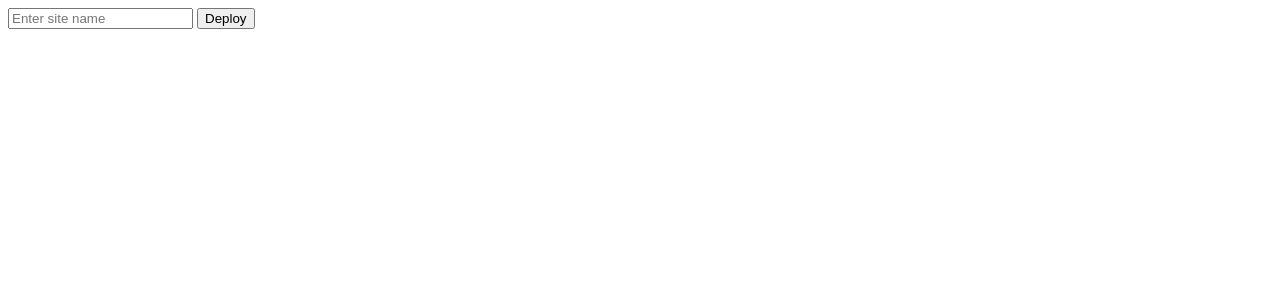
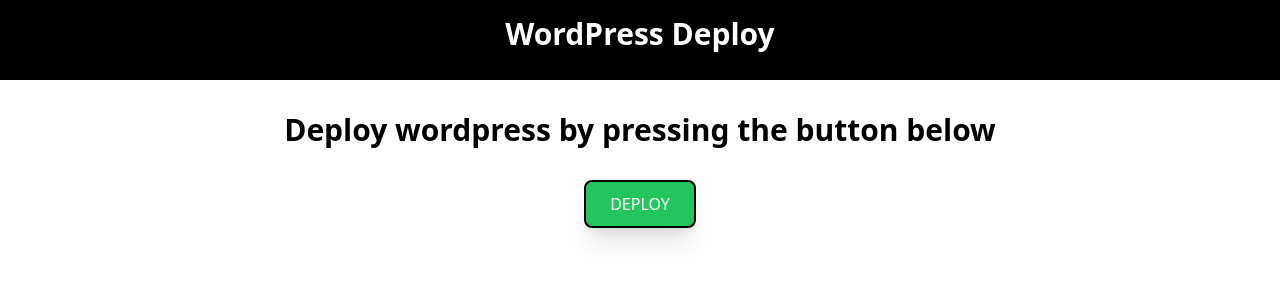
Before and after one commit to ta1n/wpdeploy, a website: page views/index.html in a window 1280 px wide. Drawn offline with nearby package versions, Linux system fonts and the light colour scheme.

Commit message:
Random name of the website

```diff
--- a/views/index.html
+++ b/views/index.html
@@ -3,19 +3,24 @@
   <meta charset="UTF-8">
   <meta name="viewport" content="width=device-width, initial-scale=1.0">
   <title>Deploy Wordpress Site</title>
-
+  <script src="https://cdn.tailwindcss.com"></script>
 
 
 </head>
 <body>
 
 
-<input id="inp" type="text" placeholder="Enter site name">
-    <button onclick="pt()">Deploy</button>
-<pre id="op"><pre>
-<br>
-<p id="depl" style="display:none">Your site is being deployed. Wait a few seconds and Click <a id="url" href="">Here</a> to go to your site </p>
+<!-- <input id="inp" type="text" placeholder="Enter site name"> -->
+<div class="h-[10vh] bg-black text-white text-center font-bold text-3xl">
+    <div class="m-auto p-4">WordPress Deploy</div>
+</div>
+<div class="w-full p-8 m-auto flex flex-col">
+    <h1 class="font-extrabold text-3xl text-center">Deploy wordpress by pressing the button below</h1>
+    <button class="mx-auto my-8 rounded-lg shadow-xl w-1/4 sm:w-28 h-12 border border-2 border-black bg-green-500 text-white hover:bg-red-500" onclick="pt()">DEPLOY</button>
+    <!-- <pre id="op"><pre> -->
+<div id="depl" style="display:none" class="p-8"><p class="text-center">Your site is being deployed...</p> <p class="text-center">Wait a few seconds and Click <a class="text-blue-500 font-bold text-xl hover:bg-green-400" id="url" href="">Here</a> to go to your site</p> </div>
 
+</div>
 
 
 <script>
@@ -36,9 +41,9 @@
 }
 
 async function pt(){
-let ipcmd=document.getElementById('inp').value ;
-    let cmd={cmd:ipcmd} ;
- postData("http://localhost:3000/cmdrun", cmd).then((data) => {
+// let ipcmd=document.getElementById('inp').value ;
+    // let cmd={cmd:ipcmd} ;
+ postData("http://localhost:3000/cmdrun").then((data) => {
   console.log(data);
     //document.getElementById("op").innerHTML=data.outp ;
      let port=data.outp ;
```
Also changed, not shown: app.js (+19 -2 lines).
